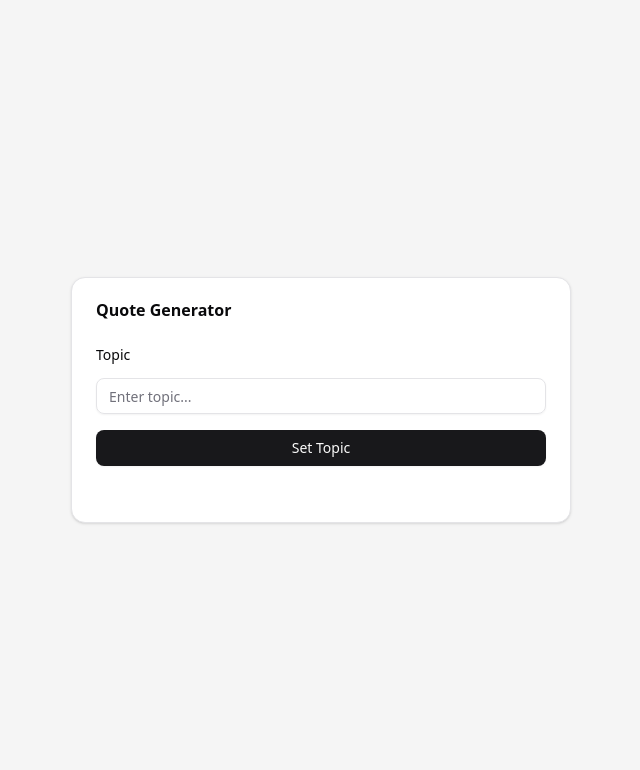
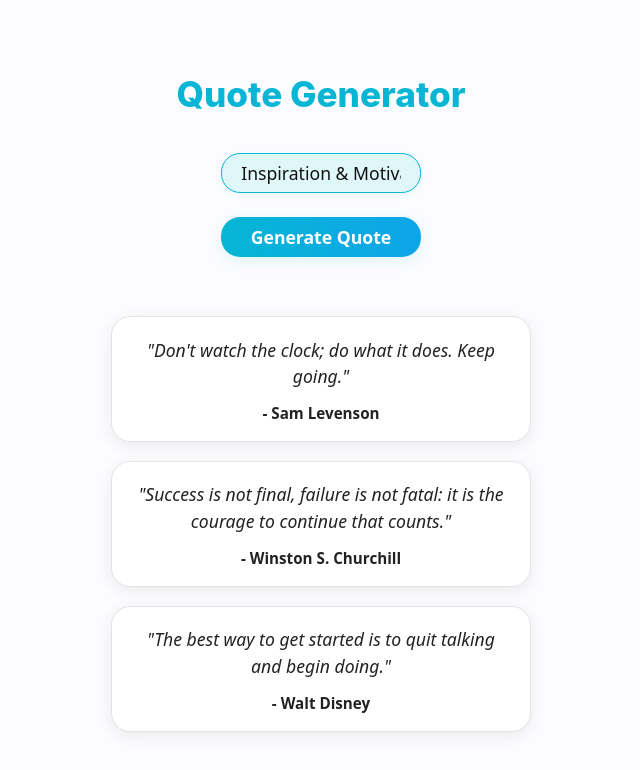
Before and after one commit to usmannazeer72/Nexium_UsmanNazeer_Assign1, a Next.js app in the folder Internship/Code/assests/assignment1/: page /quote in a window 1280 px wide. Shown: the top 770 px of the page, without its empty margins (319-959 px from the left). Built offline with nearby package versions, Linux system fonts and the light colour scheme.

Commit message:
Feat: UI Enhanced for App

```diff
--- a/Internship/Code/assests/assignment1/src/app/page.js
+++ b/Internship/Code/assests/assignment1/src/app/page.js
@@ -1,6 +1,5 @@
 "use client";
 import { Button } from "@/components/ui/button";
-import { Card, CardContent } from "@/components/ui/card";
 import Link from "next/link";
 
 export default function Home() {
@@ -9,25 +8,34 @@ export default function Home() {
       style={{
         minHeight: "100vh",
         display: "flex",
+        flexDirection: "column",
         justifyContent: "center",
         alignItems: "center",
-        background: "#f5f5f5",
+        background: "#fcfcff",
+        padding: "2rem",
       }}
     >
-      <Card style={{ maxWidth: 400, width: "100%", textAlign: "center" }}>
-        <CardContent>
       <Link
         href="/quote"
-            style={{ width: "100%", display: "inline-block" }}
+        style={{ width: "100%", display: "flex", justifyContent: "center" }}
       >
         <Button
-              style={{ width: "100%", fontSize: "1.25rem", fontWeight: "bold" }}
+          style={{
+            background: "linear-gradient(90deg, #06b6d4 0%, #0ea5e9 100%)",
+            color: "#fff",
+            fontWeight: 700,
+            fontSize: "1.25rem",
+            border: "none",
+            borderRadius: "2rem",
+            padding: "0.75rem 2.5rem",
+            boxShadow: "0 4px 16px 0 rgba(6,182,212,0.12)",
+            cursor: "pointer",
+            transition: "background 0.2s, box-shadow 0.2s",
+          }}
         >
           Quote Generator
         </Button>
       </Link>
-        </CardContent>
-      </Card>
     </div>
   );
 }
--- a/Internship/Code/assests/assignment1/src/app/quote/page.js
+++ b/Internship/Code/assests/assignment1/src/app/quote/page.js
@@ -1,8 +1,7 @@
 "use client";
 import { Button } from "@/components/ui/button";
-import { Card, CardContent, CardHeader, CardTitle } from "@/components/ui/card";
+import { Card, CardContent } from "@/components/ui/card";
 import { Input } from "@/components/ui/input";
-import { Label } from "@/components/ui/label";
 import { useEffect, useState } from "react";
 
 function getRandomQuotes(arr, n) {
@@ -23,14 +22,23 @@ function getRandomQuotes(arr, n) {
 export default function QuoteGenerator() {
   const [quotesData, setQuotesData] = useState({});
   const [topic, setTopic] = useState("");
-  const [inputValue, setInputValue] = useState("");
   const [quotes, setQuotes] = useState([]);
   const [error, setError] = useState("");
+  const [topics, setTopics] = useState([]);
+  const [inputValue, setInputValue] = useState("");
 
   // Load quotes.json dynamically on mount
   useEffect(() => {
     import("../quotes.json")
-      .then((mod) => setQuotesData(mod.default || mod))
+      .then((mod) => {
+        const data = mod.default || mod;
+        setQuotesData(data);
+        setTopics(Object.keys(data));
+        if (Object.keys(data).length > 0) {
+          setTopic(Object.keys(data)[0]);
+          setInputValue(Object.keys(data)[0]);
+        }
+      })
       .catch(() => setError("Failed to load quotes."));
   }, []);
 
@@ -48,21 +56,6 @@ export default function QuoteGenerator() {
     }
   }, [topic, quotesData]);
 
-  const getRandomQuote = () => {
-    if (
-      topic &&
-      quotesData &&
-      quotesData[topic] &&
-      quotesData[topic].length > 0
-    ) {
-      setQuotes(getRandomQuotes(quotesData[topic], 3));
-      setError("");
-    } else {
-      setQuotes([]);
-      setError("No quotes found for this topic.");
-    }
-  };
-
   const handleSubmit = (e) => {
     e.preventDefault();
     setTopic(inputValue);
@@ -73,57 +66,128 @@ export default function QuoteGenerator() {
       style={{
         minHeight: "100vh",
         display: "flex",
+        flexDirection: "column",
         justifyContent: "center",
         alignItems: "center",
-        background: "#f5f5f5",
+        background: "#fcfcff",
+        padding: "2rem",
       }}
     >
-      <Card style={{ maxWidth: 500, width: "100%" }}>
-        <CardHeader>
-          <CardTitle>Quote Generator</CardTitle>
-        </CardHeader>
-        <CardContent>
+      <h1
+        style={{
+          fontSize: "2.2rem",
+          fontWeight: 800,
+          color: "#06b6d4",
+          marginBottom: "2rem",
+          fontFamily: "Inter, Geist, Segoe UI, Arial, sans-serif",
+          textAlign: "center",
+        }}
+      >
+        Quote Generator
+      </h1>
       <form
         onSubmit={handleSubmit}
         style={{
-              marginBottom: "2rem",
           display: "flex",
           flexDirection: "column",
-              gap: "1rem",
+          alignItems: "center",
+          gap: "1.5rem",
+          marginBottom: "2.5rem",
+          width: "100%",
         }}
       >
-            <Label htmlFor="topic-input">Topic</Label>
         <Input
-              id="topic-input"
           type="text"
-              placeholder="Enter topic..."
           value={inputValue}
           onChange={(e) => setInputValue(e.target.value)}
+          placeholder="Enter topic..."
+          style={{
+            fontSize: "1.1rem",
+            padding: "0.5rem 1.2rem",
+            borderRadius: "1.2rem",
+            border: "1.5px solid #06b6d4",
+            outline: "none",
+            background: "#e0f7fa",
+            color: "#111",
+            fontWeight: 500,
+            boxShadow: "0 2px 8px 0 rgba(6,182,212,0.08)",
+            width: 200,
+            height: 40,
+            textAlign: "center",
+          }}
         />
-            <Button type="submit">Set Topic</Button>
+        <Button
+          type="submit"
+          style={{
+            background: "linear-gradient(90deg, #06b6d4 0%, #0ea5e9 100%)",
+            color: "#fff",
+            fontWeight: 700,
+            fontSize: "1.1rem",
+            border: "none",
+            borderRadius: "1.2rem",
+            padding: "0.5rem 1.2rem",
+            boxShadow: "0 4px 16px 0 rgba(6,182,212,0.12)",
+            cursor: "pointer",
+            transition: "background 0.2s, box-shadow 0.2s",
+            width: 200,
+            height: 40,
+          }}
+        >
+          Generate Quote
+        </Button>
       </form>
-          {topic && (
-            <div style={{ marginBottom: "1rem", color: "#0070f3" }}>
-              <strong>Topic:</strong> {topic}
-            </div>
-          )}
       {error && (
-            <div style={{ color: "red", marginBottom: "1rem" }}>{error}</div>
+        <div style={{ color: "#e11d48", marginBottom: "1rem" }}>{error}</div>
       )}
       {quotes.length > 0 && (
-            <div style={{ marginBottom: "2rem" }}>
+        <div
+          style={{
+            display: "flex",
+            flexDirection: "column",
+            gap: "1.2rem",
+            marginTop: "1.2rem",
+            width: "100%",
+            alignItems: "center",
+          }}
+        >
           {quotes.map((q, i) => (
-                <div key={i} style={{ marginBottom: "1.5rem" }}>
-                  <p style={{ fontStyle: "italic", marginBottom: "0.5rem" }}>
-                    &quot;{q.quote}&quot;
+            <Card
+              key={i}
+              style={{
+                background: "#fff",
+                borderRadius: "1.2rem",
+                boxShadow: "0 4px 16px 0 rgba(0,0,0,0.07)",
+                padding: 0,
+                minWidth: 200,
+                maxWidth: 420,
+                textAlign: "center",
+              }}
+            >
+              <CardContent style={{ padding: "1.2rem 1.2rem 1rem 1.2rem" }}>
+                <p
+                  style={{
+                    fontStyle: "italic",
+                    fontSize: "1.1rem",
+                    color: "#222",
+                    marginBottom: "0.8rem",
+                  }}
+                >
+                  "{q.quote}"
                 </p>
-                  <p style={{ fontWeight: "bold" }}>- {q.author}</p>
-                </div>
+                <p
+                  style={{
+                    fontWeight: 600,
+                    color: "#222",
+                    fontSize: "0.95rem",
+                  }}
+                >
+                  - {q.author}
+                </p>
+              </CardContent>
+            </Card>
           ))}
         </div>
       )}
-        </CardContent>
-      </Card>
     </div>
   );
 }
```
Lines whose indentation alone changed are shown as unchanged.
